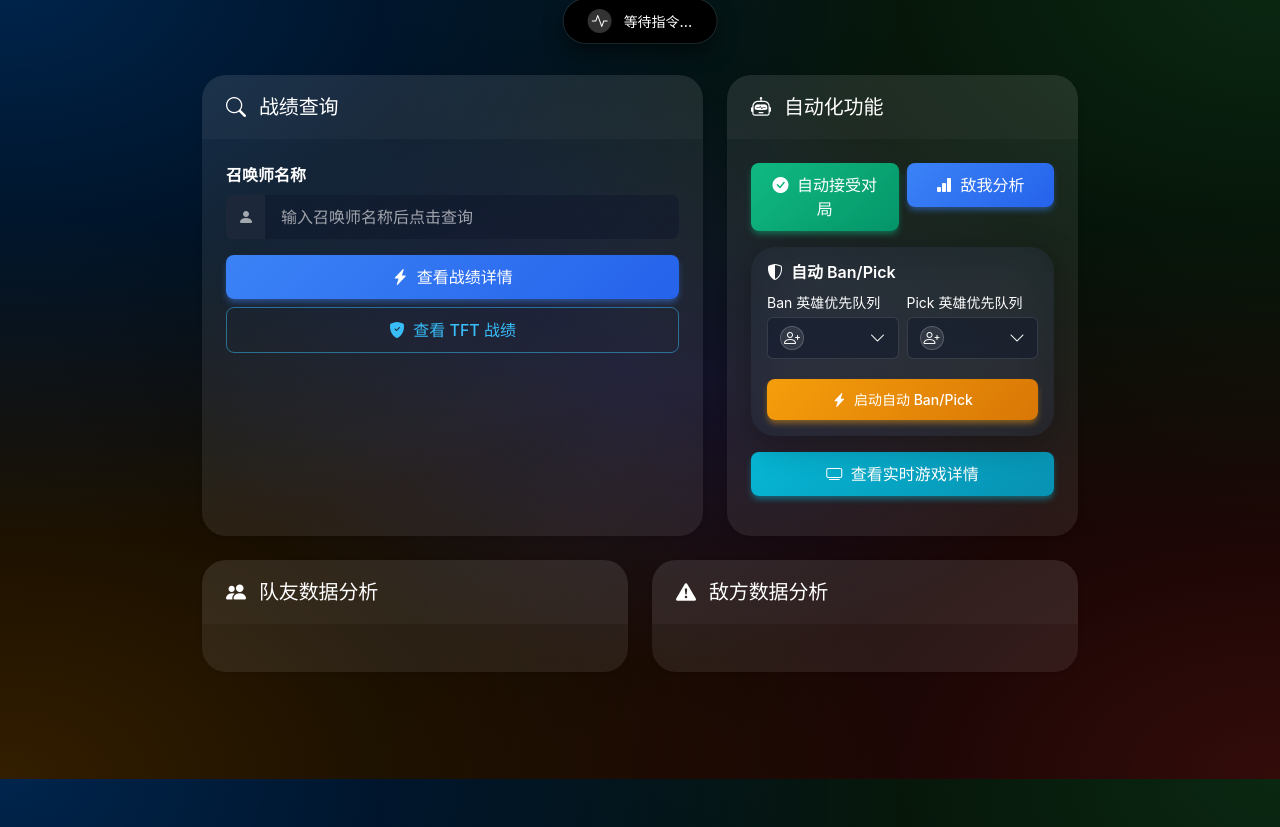
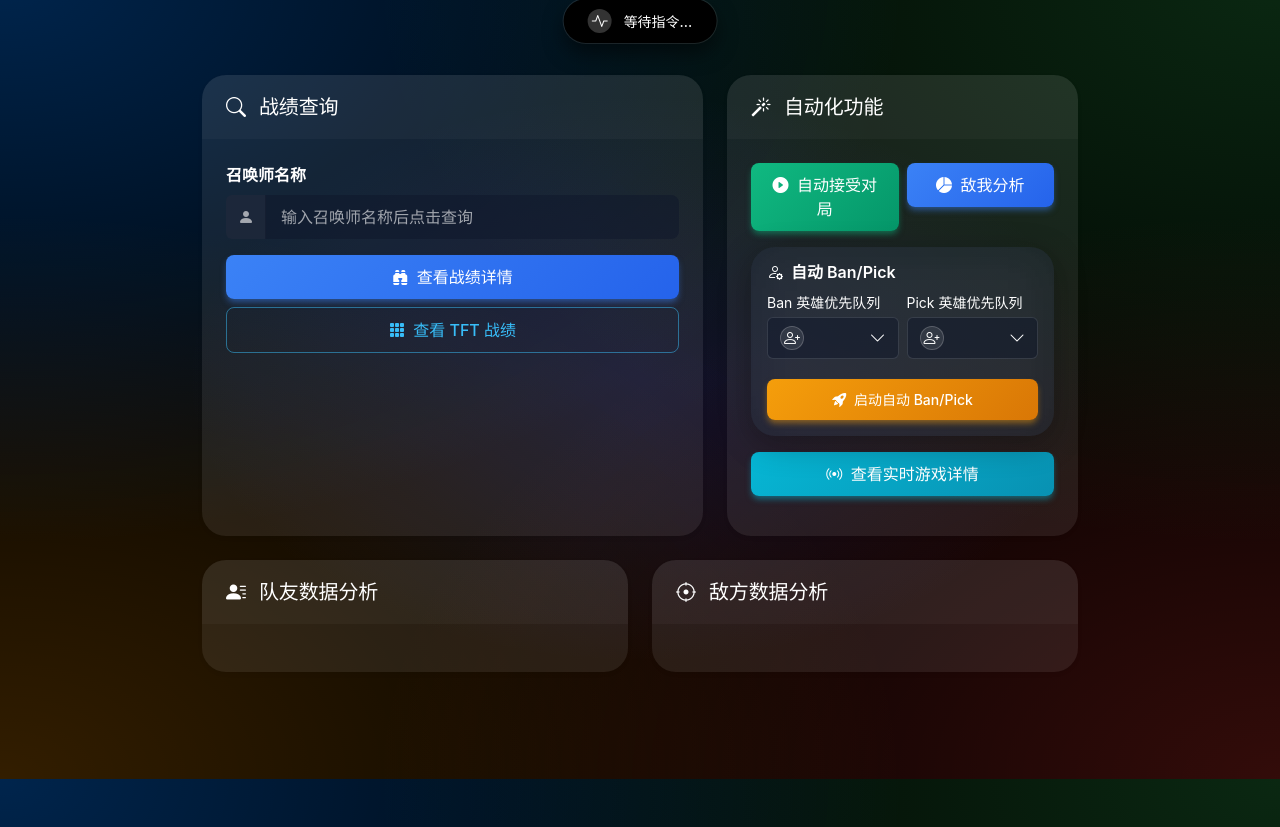
Before and after one commit to ByteFlowing1337/LOLHelper-WebUI, a Flask app: page / in a window 1280 px wide. Shown: the part 21-848 px from the top of the page. Run offline with Flask 3, Linux system fonts and the light colour scheme; data that the repository does not hold is empty; some libraries are stand-ins or nearby versions.

Commit message:
feat(ui): update button icons for enhanced visual clarity and user experience

```diff
--- a/templates/index.html
+++ b/templates/index.html
@@ -110,7 +110,7 @@
 
                 <div class="d-grid gap-2">
                   <button id="fetch-btn" class="btn btn-primary w-100">
-                    <i class="bi bi-lightning-charge-fill me-1"></i>
+                    <i class="bi bi-binoculars-fill me-1"></i>
                     查看战绩详情
                   </button>
                   <button
@@ -118,7 +118,7 @@
                     class="btn btn-outline-info w-100"
                     aria-label="查看 TFT 战绩"
                   >
-                    <i class="bi bi-shield-fill-check me-1"></i> 查看 TFT 战绩
+                    <i class="bi bi-grid-3x3-gap-fill me-1"></i> 查看 TFT 战绩
                   </button>
                 </div>
 
@@ -131,19 +131,19 @@
             <section class="card shadow-sm h-100 border-0">
               <div class="card-header text-white border-0">
                 <h2 class="h5 mb-0">
-                  <i class="bi bi-robot me-2"></i> 自动化功能
+                  <i class="bi bi-magic me-2"></i> 自动化功能
                 </h2>
               </div>
               <div class="card-body d-flex flex-column">
                 <div class="row g-2 mb-3">
                   <div class="col-6">
                     <button id="auto-accept-btn" class="btn btn-success w-100">
-                      <i class="bi bi-check-circle-fill me-1"></i> 自动接受对局
+                      <i class="bi bi-play-circle-fill me-1"></i> 自动接受对局
                     </button>
                   </div>
                   <div class="col-6">
                     <button id="auto-analyze-btn" class="btn btn-primary w-100">
-                      <i class="bi bi-bar-chart-fill me-1"></i> 敌我分析
+                      <i class="bi bi-pie-chart-fill me-1"></i> 敌我分析
                     </button>
                   </div>
                 </div>
@@ -155,7 +155,7 @@
                 >
                   <div class="card-body p-3">
                     <h6 class="card-title mb-2">
-                      <i class="bi bi-shield-shaded me-1"></i> 自动 Ban/Pick
+                      <i class="bi bi-person-gear me-1"></i> 自动 Ban/Pick
                     </h6>
                     <div class="row g-2 mb-2">
                       <div class="col-6">
@@ -175,7 +175,7 @@
                       id="auto-banpick-btn"
                       class="btn btn-warning w-100 btn-sm"
                     >
-                      <i class="bi bi-lightning-charge-fill me-1"></i> 启动自动
+                      <i class="bi bi-rocket-takeoff-fill me-1"></i> 启动自动
                       Ban/Pick
                     </button>
                   </div>
@@ -187,7 +187,7 @@
                     class="btn btn-info w-100"
                     target="_blank"
                   >
-                    <i class="bi bi-tv me-1"></i> 查看实时游戏详情
+                    <i class="bi bi-broadcast me-1"></i> 查看实时游戏详情
                   </a>
                 </div>
 
@@ -205,7 +205,7 @@
             <section class="card shadow-sm h-100 border-0">
               <div class="card-header text-white border-0">
                 <h2 class="h5 mb-0">
-                  <i class="bi bi-people-fill me-2"></i> 队友数据分析
+                  <i class="bi bi-person-lines-fill me-2"></i> 队友数据分析
                 </h2>
               </div>
               <div class="card-body">
@@ -222,7 +222,7 @@
             <section class="card shadow-sm h-100 border-0">
               <div class="card-header text-white border-0">
                 <h2 class="h5 mb-0">
-                  <i class="bi bi-exclamation-triangle-fill me-2"></i> 敌方数据分析
+                  <i class="bi bi-crosshair me-2"></i> 敌方数据分析
                 </h2>
               </div>
               <div class="card-body">
```
